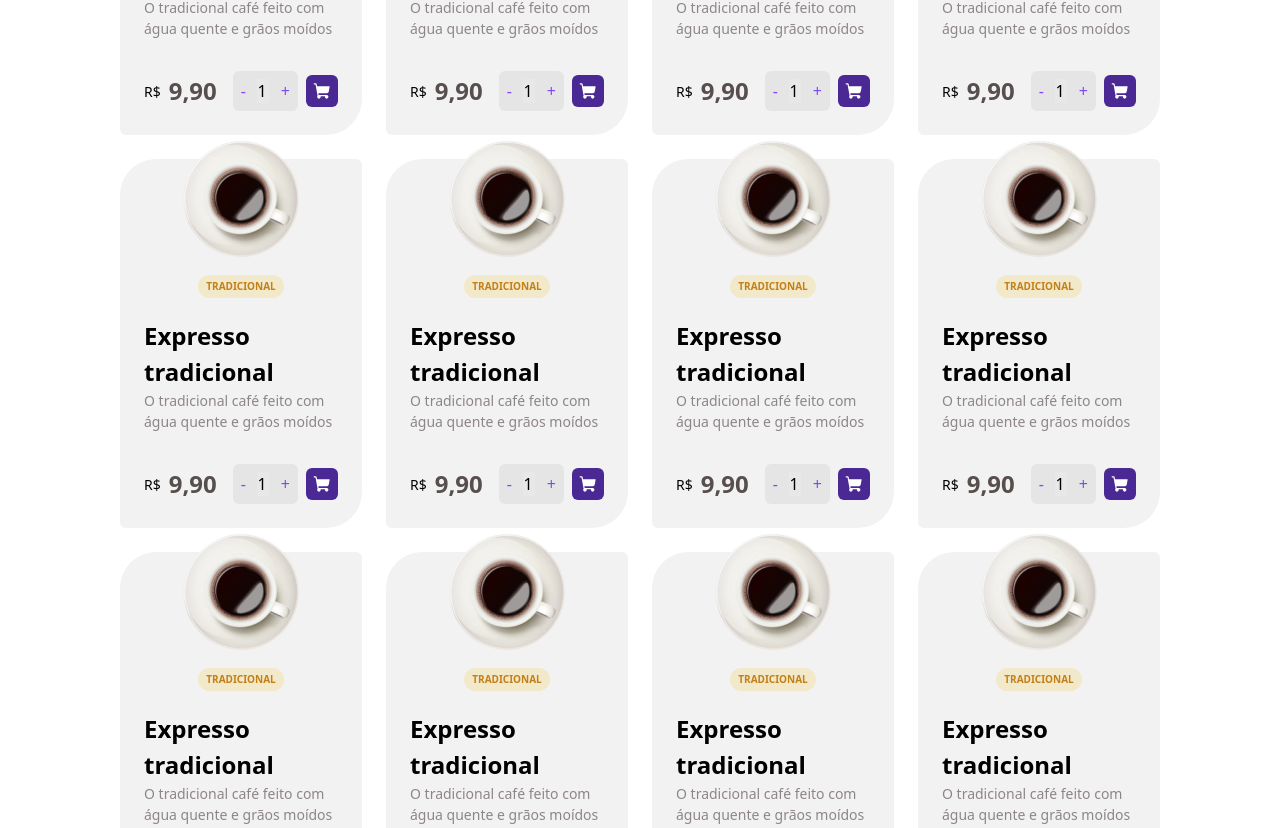
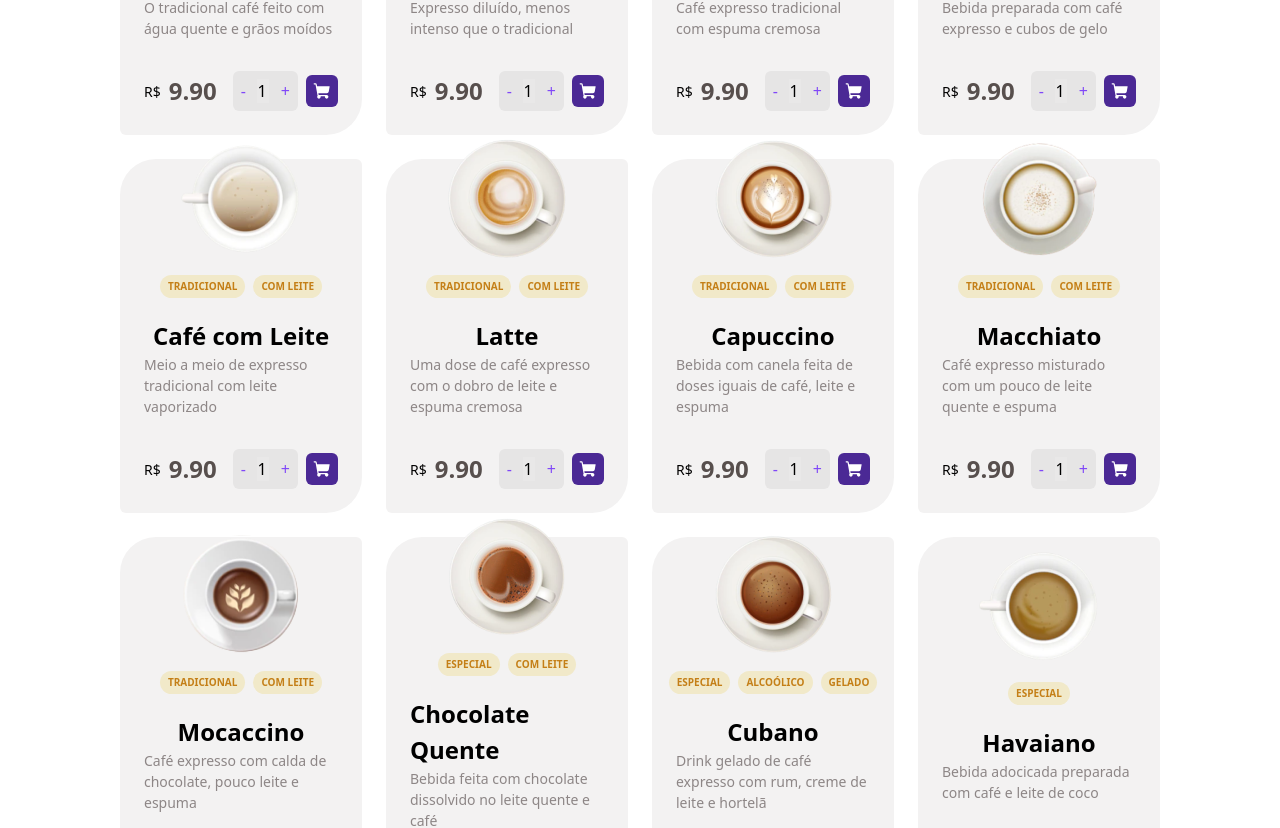
Before and after one commit to joao911/coffe-delivery, a React (Vite) app: page / in a window 1280 px wide. Shown: the part 1000-1828 px from the top of the page. Built offline with nearby package versions, Linux system fonts and the light colour scheme.

Commit message:
feat: added coffees

```diff
--- /dev/null
+++ b/src/data/coffees.ts
@@ -0,0 +1,118 @@
+export const coffees = [
+  {
+    id: 1,
+    tags: ["tradicional"],
+    name: "Expresso Tradicional",
+    description: "O tradicional café feito com água quente e grãos moídos",
+    photo: "tradicional.png",
+    price: 9.9,
+  },
+  {
+    id: 2,
+    tags: ["tradicional"],
+    name: "Expresso Americano",
+    description: "Expresso diluído, menos intenso que o tradicional",
+    photo: "americano.png",
+    price: 9.9,
+  },
+  {
+    id: 3,
+    tags: ["tradicional"],
+    name: "Expresso Cremoso",
+    description: "Café expresso tradicional com espuma cremosa",
+    photo: "cremoso.png",
+    price: 9.9,
+  },
+  {
+    id: 4,
+    tags: ["tradicional", "gelado"],
+    name: "Expresso Gelado",
+    description: "Bebida preparada com café expresso e cubos de gelo",
+    photo: "gelado.png",
+    price: 9.9,
+  },
+  {
+    id: 5,
+    tags: ["tradicional", "com leite"],
+    name: "Café com Leite",
+    description: "Meio a meio de expresso tradicional com leite vaporizado",
+    photo: "leite.png",
+    price: 9.9,
+  },
+  {
+    id: 6,
+    tags: ["tradicional", "com leite"],
+    name: "Latte",
+    description:
+      "Uma dose de café expresso com o dobro de leite e espuma cremosa",
+    photo: "latte.png",
+    price: 9.9,
+  },
+  {
+    id: 7,
+    tags: ["tradicional", "com leite"],
+    name: "Capuccino",
+    description:
+      "Bebida com canela feita de doses iguais de café, leite e espuma",
+    photo: "capuccino.png",
+    price: 9.9,
+  },
+  {
+    id: 8,
+    tags: ["tradicional", "com leite"],
+    name: "Macchiato",
+    description:
+      "Café expresso misturado com um pouco de leite quente e espuma",
+    photo: "macchiato.png",
+    price: 9.9,
+  },
+  {
+    id: 9,
+    tags: ["tradicional", "com leite"],
+    name: "Mocaccino",
+    description: "Café expresso com calda de chocolate, pouco leite e espuma",
+    photo: "mocaccino.png",
+    price: 9.9,
+  },
+  {
+    id: 10,
+    tags: ["especial", "com leite"],
+    name: "Chocolate Quente",
+    description: "Bebida feita com chocolate dissolvido no leite quente e café",
+    photo: "chocolate.png",
+    price: 9.9,
+  },
+  {
+    id: 11,
+    tags: ["especial", "alcoólico", "gelado"],
+    name: "Cubano",
+    description:
+      "Drink gelado de café expresso com rum, creme de leite e hortelã",
+    photo: "cubano.png",
+    price: 9.9,
+  },
+  {
+    id: 12,
+    tags: ["especial"],
+    name: "Havaiano",
+    description: "Bebida adocicada preparada com café e leite de coco",
+    photo: "havaiano.png",
+    price: 9.9,
+  },
+  {
+    id: 13,
+    tags: ["especial"],
+    name: "Árabe",
+    description: "Bebida preparada com grãos de café árabe e especiarias",
+    photo: "arabe.png",
+    price: 9.9,
+  },
+  {
+    id: 14,
+    tags: ["especial", "alcoólico"],
+    name: "Irlandês",
+    description: "Bebida a base de café, uísque irlandês, açúcar e chantilly",
+    photo: "irlandes.png",
+    price: 9.9,
+  },
+];
--- a/src/pages/Home/Components/CoffeeCard/index.tsx
+++ b/src/pages/Home/Components/CoffeeCard/index.tsx
@@ -1,28 +1,45 @@
 import React from "react";
 import { ShoppingCart } from "phosphor-react";
+import { map } from "lodash";
 
-export const CoffeeCard: React.FC = () => {
+interface CoffeeCardProps {
+  coffee: {
+    id: number;
+    tags: string[];
+    name: string;
+    description: string;
+    photo: string;
+    price: number;
+  };
+}
+export const CoffeeCard: React.FC<CoffeeCardProps> = ({ coffee }) => {
   return (
     <div className="flex flex-col items-center justify-center pt-0 p-6 bg-base-card rounded-br-[36px] rounded-tl-[36px] rounded-tr-[6px] rounded-bl-[6px] ">
       <img
-        src="/coffees/americano.png"
+        src={`/coffees/${coffee.photo}`}
         alt="Nossos cafés"
         className="mt-[-1.25rem]"
       />
-      <div className="flex items-center justify-center py-[0.25rem] px-[0.5rem] mt-4 rounded-3xl bg-brand-yellow-light text-brand-yellow-dark mb-5">
-        <p className="text-[0.625rem] font-bold uppercase">Tradicional</p>
+      <div className="flex items-center justify-center gap-2">
+        {map(coffee.tags, (tag) => (
+          <div
+            key={tag}
+            className="flex items-center justify-center py-[0.25rem] px-[0.5rem] mt-4 rounded-3xl bg-brand-yellow-light text-brand-yellow-dark mb-5"
+          >
+            <p className="text-[0.625rem] font-bold uppercase">{tag}</p>
+          </div>
+        ))}
       </div>
-      <h1 className="font-extrabold text-title-title-m">
-        Expresso tradicional
-      </h1>
+
+      <h1 className="font-extrabold text-title-title-m">{coffee.name}</h1>
       <p className="text-base-label text-[0.875rem] mb-8">
-        O tradicional café feito com água quente e grãos moídos
+        {coffee.description}
       </p>
       <div className="flex items-center justify-between w-full gap-4">
         <div className="flex items-center gap-2">
           <p className="tex-base-text text-[0.875rem] font-normal">R$</p>
           <strong className="text-base-text text-[1.5rem]  font-extrabold">
-            9,90
+            {coffee.price.toFixed(2)}
           </strong>
         </div>
         <div className="flex items-center flex-1 gap-2 ">
--- a/src/pages/Home/Components/OurCoffees/index.tsx
+++ b/src/pages/Home/Components/OurCoffees/index.tsx
@@ -1,6 +1,8 @@
 import React from "react";
+import { map } from "lodash";
 import ContainerItem from "../../../../components/ContainerItem";
 import { CoffeeCard } from "../CoffeeCard";
+import { coffees } from "../../../../data/coffees";
 
 const OurCoffees: React.FC = () => {
   return (
@@ -8,20 +10,9 @@ const OurCoffees: React.FC = () => {
       <section className="w-full px-10 mt-2">
         <h1 className="font-extrabold text-title-title-l">Nossos cafés</h1>
         <div className="grid md:grid-cols-4 gap-6 mt-[3.5rem]">
-          <CoffeeCard />
-          <CoffeeCard />
-          <CoffeeCard />
-          <CoffeeCard />
-          <CoffeeCard />
-          <CoffeeCard />
-          <CoffeeCard />
-          <CoffeeCard />
-          <CoffeeCard />
-          <CoffeeCard />
-          <CoffeeCard />
-          <CoffeeCard />
-          <CoffeeCard />
-          <CoffeeCard />
+          {map(coffees, (coffee) => (
+            <CoffeeCard key={coffee.id} coffee={coffee} />
+          ))}
         </div>
       </section>
     </ContainerItem>
```
